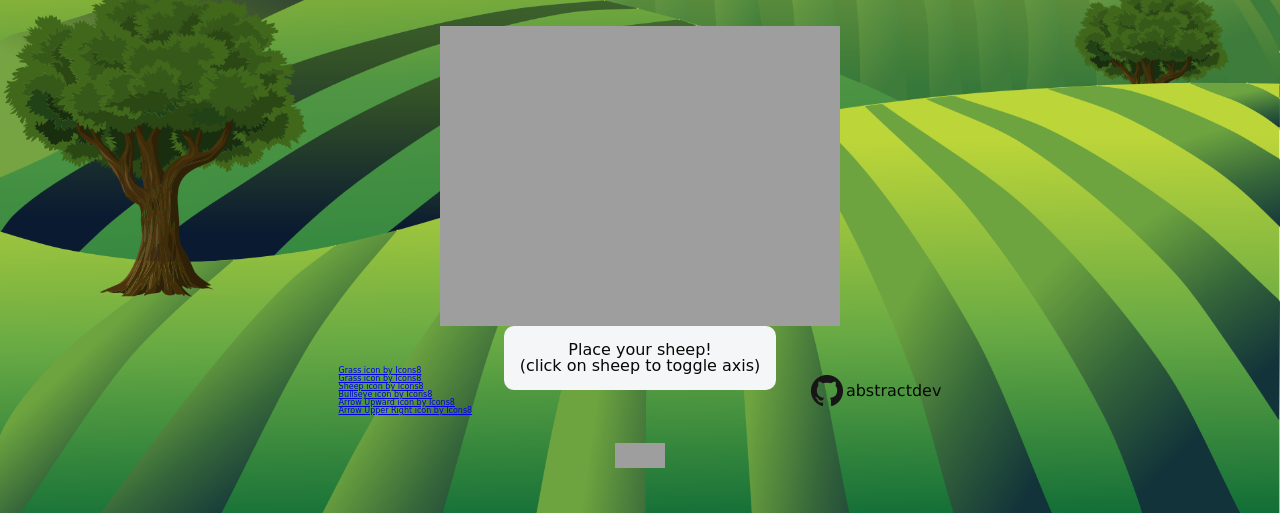
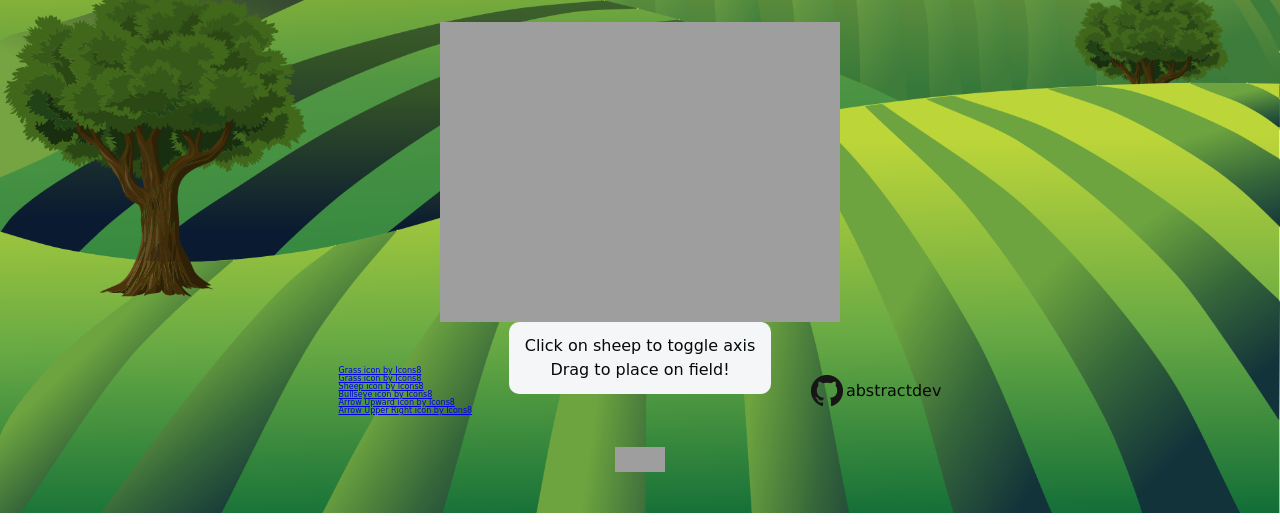
Before and after one commit to abstractdev/Battlesheep, a website with bundled scripts: page index.html in a window 1280 px wide. Shown: the part 369-893 px from the top of the page. Built offline with nearby package versions, Linux system fonts and the light colour scheme; a web font is replaced by a local one.

Commit message:
clarify placement directions

```diff
--- a/index.html
+++ b/index.html
@@ -24,7 +24,9 @@
           srcset=""
         />
         <div class="placement-text">
-          Place your sheep!<br />(click on sheep to toggle axis)
+          <h2>Click on sheep to toggle axis</h2>
+          <h2>Drag to place on field!</h2>
+          </div>
         </div>
         <div class="ship-container">
           <div class="destroyer-container">
--- a/style.scss
+++ b/style.scss
@@ -191,6 +191,8 @@ body {
 .placement-text {
   cursor: default;
   display: flex;
+  gap: .5rem;
+  flex-direction: column;
   justify-content: center;
   align-items: center;
   text-align: center;
```
Also changed, not shown: style.css.
